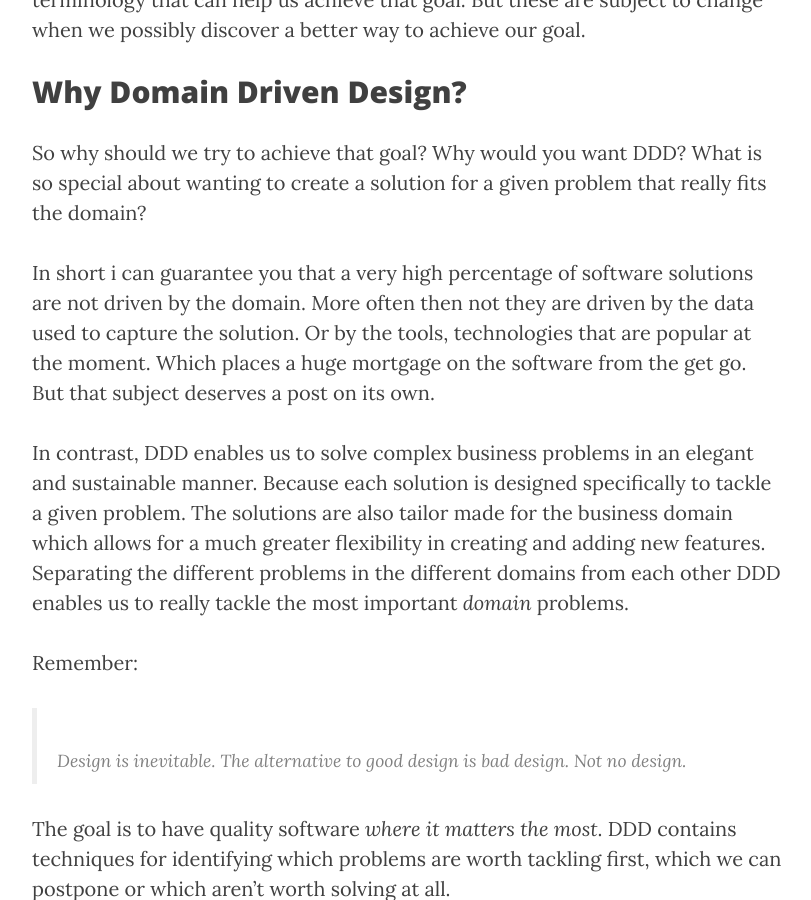
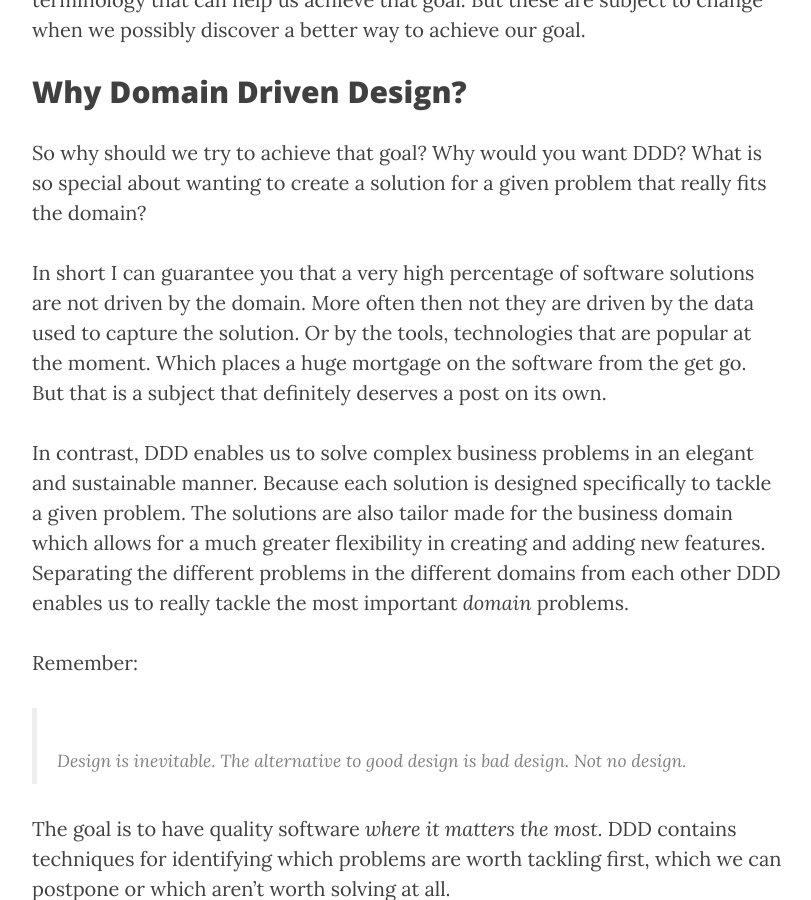
Before and after one commit to tripledio/tripled.io, a Jekyll site: the page built from _posts/2017-07-02-What-is-DDD.md, in a window 1280 px wide and 900 px high, scrolled down 2261 px. Shown: the whole window, without its empty margins (233-1044 px from the left). Built offline with Jekyll 4.4.1, drawn with Linux system fonts in a browser that asks for light colours; nearby versions of some CDN libraries.

```diff
--- a/_posts/2017-07-02-What-is-DDD.md
+++ b/_posts/2017-07-02-What-is-DDD.md
@@ -55,7 +55,7 @@ Why Domain Driven Design?
 ------------------
 So why should we try to achieve that goal? Why would you want DDD? What is so special about wanting to create a solution for a given problem that really fits the domain?
 
-In short i can guarantee you that a very high percentage of software solutions are not driven by the domain.  More often then not they are driven by the data used to capture the solution. Or by the tools, technologies that are popular at the moment. Which places a huge mortgage on the software from the get go. But that subject deserves a post on its own.
+In short I can guarantee you that a very high percentage of software solutions are not driven by the domain.  More often then not they are driven by the data used to capture the solution. Or by the tools, technologies that are popular at the moment. Which places a huge mortgage on the software from the get go. But that is a subject that definitely deserves a post on its own.
 
 In contrast, DDD enables us to solve complex business problems in an elegant and sustainable manner. Because each solution is designed specifically to tackle a given problem. The solutions are also tailor made for the business domain which allows for a much greater flexibility in creating and adding new features. Separating the different problems in the different domains from each other DDD enables us to really tackle the most important _domain_ problems.
 
```
Also changed, not shown: other parts of _posts/2017-07-02-What-is-DDD.md (+1 -1 lines), img/DDD-books.jpg (added).
